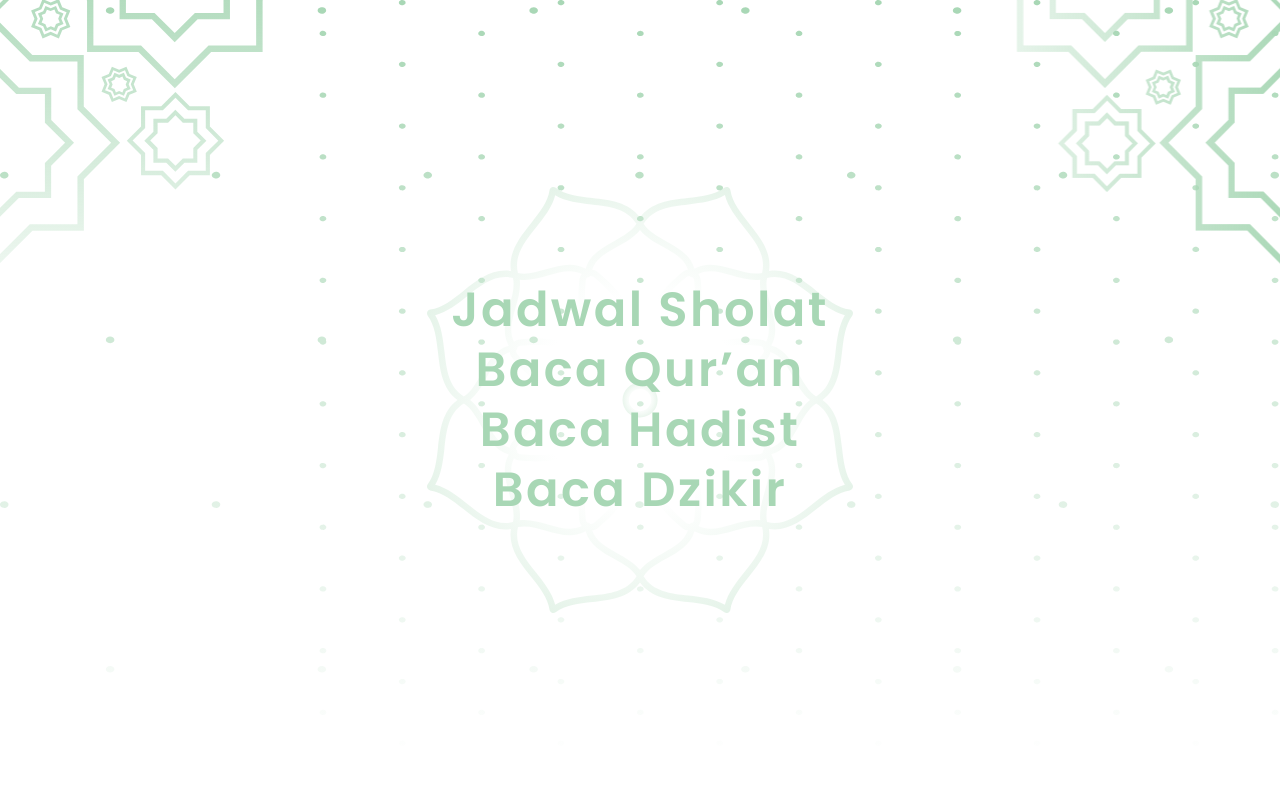
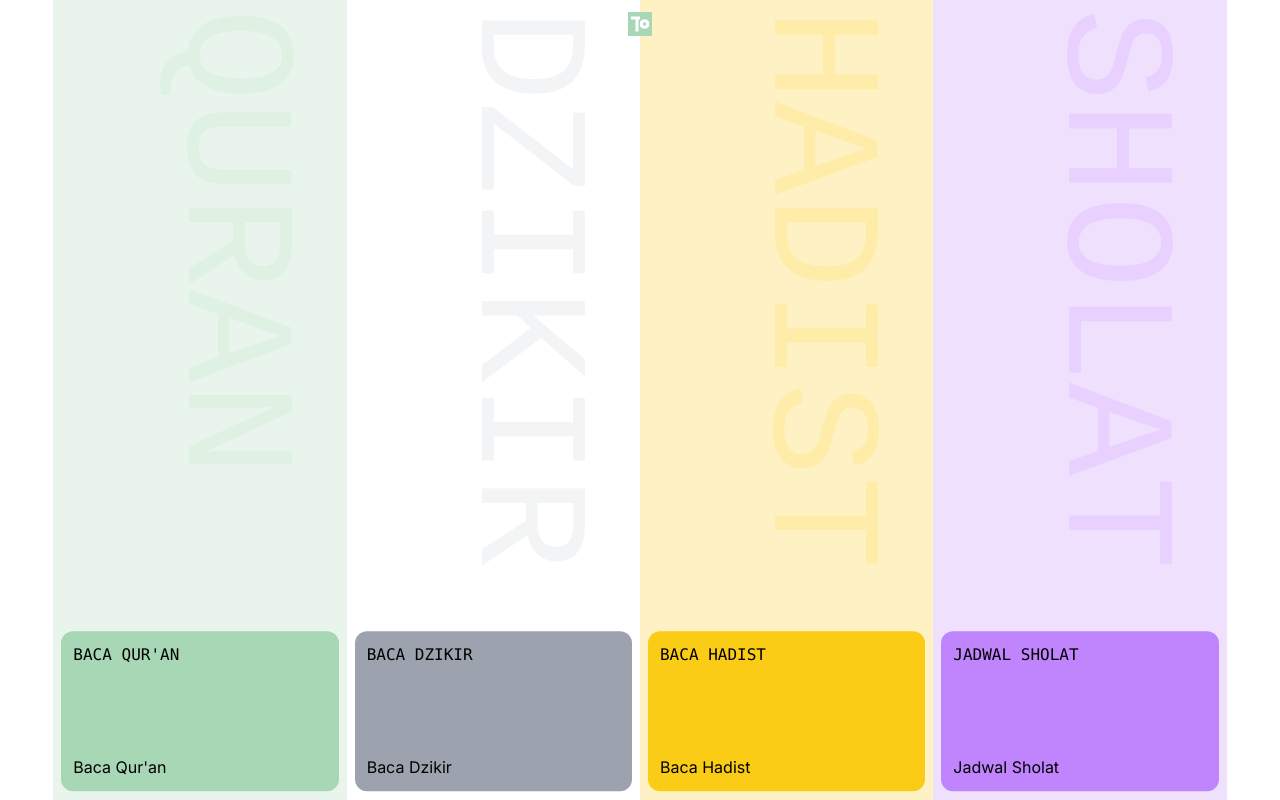
Before and after one commit to Teddir/basmallah, a Next.js app: page / in a window 1280 px wide. Built offline with nearby package versions, Linux system fonts and the light colour scheme; no server answers.

Commit message:
fix: update ui ux

```diff
--- a/app/dzikir/layout.tsx
+++ b/app/dzikir/layout.tsx
@@ -3,7 +3,7 @@ import { Metadata } from "next";
 export const metadata: Metadata = {
   title: "Dzikir",
   description:
-    "Discover a collection of daily Dzikir in Basmallah. An Islamic app that helps Muslims remember Allah through Dzikir, with complete and easily accessible guides every day.",
+    "Temukan kumpulan Dzikir harian di Basmallah. Sebuah aplikasi Islami yang membantu umat Islam mengingat Allah melalui Dzikir, dengan panduan lengkap dan mudah diakses setiap hari.",
 };
 
 export default function DzikirLayout({
--- a/app/globals.css
+++ b/app/globals.css
@@ -19,3 +19,65 @@
       color-scheme: light;
   }
 }
+
+.ted::after {
+  width: 12px;
+  height: 12px;
+  position: absolute;
+  z-index: -1;
+  content: 'Quran';
+  rotate: calc(90deg);
+  font-family: monospace;
+  text-transform: uppercase;
+  font-size: 12em;
+  letter-spacing: 0px;
+  color: rgb(168 215 181 / 0.16);
+  right: 0;
+}
+
+
+.ted1::after {
+  width: 12px;
+  height: 12px;
+  position: absolute;
+  z-index: -1;
+  content: 'Dzikir';
+  rotate: calc(90deg);
+  font-family: monospace;
+  text-transform: uppercase;
+  font-size: 12em;
+  letter-spacing: 0px;
+  color: rgb(156 163 175 / 0.16);
+  right: 0;
+}
+
+.ted2::after {
+  width: 12px;
+  height: 12px;
+  position: absolute;
+  z-index: -1;
+  content: 'Hadist';
+  rotate: calc(90deg);
+  font-family: monospace;
+  text-transform: uppercase;
+  font-size: 12em;
+  letter-spacing: 0px;
+  color: rgb(250 204 21 / 0.16);
+  right: 0;
+}
+
+
+.ted3::after {
+  width: 12px;
+  height: 12px;
+  position: absolute;
+  z-index: -1;
+  content: 'Sholat';
+  rotate: calc(90deg);
+  font-family: monospace;
+  text-transform: uppercase;
+  font-size: 12em;
+  letter-spacing: 0px;
+  color: rgb(192 132 252 / 0.16);
+  right: 0;
+}
--- a/app/hadist/layout.tsx
+++ b/app/hadist/layout.tsx
@@ -3,7 +3,7 @@ import { Metadata } from "next";
 export const metadata: Metadata = {
   title: "Hadith Collection",
   description:
-    "Discover authentic Hadith from various collections, providing guidance and wisdom for everyday life. Explore and learn from the sayings of the Prophet Muhammad (peace be upon him) with Basmallah.",
+    "Temukan Hadits shahih dari berbagai koleksi, memberikan bimbingan dan hikmah dalam kehidupan sehari-hari. Jelajahi dan pelajari dari sabda Nabi Muhammad (saw) dengan Basmallah.",
 };
 
 export default function HadistLayout({
--- a/app/layout.tsx
+++ b/app/layout.tsx
@@ -25,7 +25,7 @@ export const metadata: Metadata = {
     template: `%s - Basmallah`,
   },
   description:
-    "Basmallah is an Islamic application that provides a comprehensive collection of Dzikir, Al-Quran, Hadith, and accurate prayer schedules to assist Muslims in their daily worship.",
+    "Basmallah adalah aplikasi Islami yang menyediakan kumpulan Dzikir, Al-Quran, Hadits, dan jadwal sholat yang lengkap untuk membantu umat Islam dalam menjalankan ibadah sehari-hari.",
   keywords: [
     "jadwal sholat",
     "baca qur'an",
--- a/app/page.tsx
+++ b/app/page.tsx
@@ -1,10 +1,171 @@
 "use client";
+import Image from "next/image";
+import { useEffect, useState } from "react";
+import { calculateTimeDifference, findNextPrayerTime } from "./sholat/Body";
+import { getSholat } from "./lib/data";
 import { useModal } from "@/context/modal";
-import { useEffect } from "react";
+import { useRouter } from "next/navigation";
+
+const today = new Date().toLocaleDateString("en-US", {
+  day: "numeric",
+});
+
+interface ObjGeo {
+  longitude: number;
+  latitude: number;
+}
 
 export default function Home() {
+  const router = useRouter();
   const { showModal } = useModal();
+  const [loading, setLoading] = useState(false);
+  const [datas, setDatas] = useState<DataSholat[]>([]);
+  const [activeIndex, setActiveIndex] = useState(2);
+  const [nextPrayerTime, setNextPrayerTime] = useState("");
+  const [timeRemaining, setTimeRemaining] = useState("");
 
-  useEffect(() => showModal(""), []);
-  return null;
+  useEffect(() => {
+    function handleDatas(datasSholat: DataSholat[], isNew: boolean) {
+      const activeCardIndex = datasSholat.findIndex(
+        (data) => data.date?.split(" ")[0] === today
+      );
+
+      setDatas(datasSholat);
+      setActiveIndex(activeCardIndex !== -1 ? activeCardIndex : 2);
+      isNew &&
+        localStorage.setItem("waktu_sholat", JSON.stringify(datasSholat));
+    }
+
+    async function getData(geo?: ObjGeo, use?: boolean) {
+      let datasSholat: DataSholat[] = await getSholat(
+        use
+          ? {
+              geo,
+            }
+          : { city: "jakarta" }
+      );
+      handleDatas(datasSholat, true);
+    }
+
+    try {
+      setLoading(true);
+      const oldDataSholat = localStorage.getItem("waktu_sholat");
+      const isOldDataSholat: DataSholat[] = !oldDataSholat
+        ? []
+        : JSON.parse(oldDataSholat || "");
+
+      if (isOldDataSholat.length > 0)
+        return handleDatas(isOldDataSholat, false);
+
+      if (navigator.geolocation) {
+        const successCallback = (position: GeolocationPosition) => {
+          getData(position.coords, true);
+        };
+
+        const errorCallback = (error: any) => {
+          getData({ latitude: 0, longitude: 0 }, false);
+          console.log(error);
+        };
+
+        navigator.geolocation.getCurrentPosition(
+          successCallback,
+          errorCallback
+        );
+      } else {
+        alert("Sorry Not available geolocation!");
+      }
+    } catch (error) {
+      error instanceof Error && console.log(error.message);
+    } finally {
+      setLoading(false);
+    }
+  }, []);
+
+  useEffect(() => {
+    if (datas.length > 0 && activeIndex >= 0) {
+      const { nextPrayer, isNextDay } = findNextPrayerTime(datas, activeIndex);
+
+      if (nextPrayer) {
+        setNextPrayerTime(`${nextPrayer.id}, ${nextPrayer.value}`);
+        setTimeRemaining(calculateTimeDifference(nextPrayer.value, isNextDay));
+      }
+    }
+  }, [datas, activeIndex]);
+
+  return (
+    <section className="min-h-screen h-full relative max-w-[1440px] w-full mx-auto">
+      {/* jadwal sholat */}
+      <div className="fixed sm:absolute w-full z-10 my-auto justify-center items-center flex flex-col translate-y-1/2">
+        {/* navbar */}
+        <nav className="flex w-full justify-center">
+          <button onClick={() => showModal("")}>
+            <Image
+              src={"/images/favicon.png"}
+              width={24}
+              height={24}
+              alt="logo"
+            />
+          </button>
+        </nav>
+        {!timeRemaining ? null : (
+          <div className="flex flex-col text-center space-y-2 z-20 mt-16 bg-white-50/50 p-4 rounded-xl backdrop-blur-sm w-fit">
+            <p className="text-xl sm:text-3xl font-normal font-mono">
+              {timeRemaining} menuju
+            </p>
+            <p className="text-xl sm:text-4xl font-semibold font-mono">
+              {nextPrayerTime}
+            </p>
+          </div>
+        )}
+      </div>
+
+      {/* list menu */}
+      <div className="grid xl:grid-cols-4 sm:grid-cols-2 grid-cols-1 w-full">
+        <div className="ted h-screen max-h-screen p-2  bg-primary/25 relative flex w-full overflow-hidden">
+          <div className="h-full translate-y-[79.5%] group-hover:-translate-y-full transition-all delay-72 duration-1000  w-full flex">
+            <button
+              onClick={() => router.push("/quran")}
+              className="h-full max-h-[20dvh]  bg-primary p-3 justify-between w-full flex flex-col rounded-xl"
+            >
+              <p className="uppercase font-mono">Baca Qur'an</p>
+              <p>Baca Qur'an</p>
+            </button>
+          </div>
+        </div>
+        <div className="ted1 h-screen max-h-screen p-2  bg-white/25 relative flex w-full overflow-hidden">
+          <div className="h-full translate-y-[79.5%] group-hover:-translate-y-full transition-all delay-72 duration-1000  w-full flex">
+            <button
+              onClick={() => router.push("/quran")}
+              className="h-full max-h-[20dvh]  bg-gray-400 p-3 justify-between w-full flex flex-col rounded-xl"
+            >
+              <p className="uppercase font-mono">Baca Dzikir</p>
+              <p>Baca Dzikir</p>
+            </button>
+          </div>
+        </div>
+        <div className="ted2 h-screen max-h-screen p-2  bg-yellow-400/25 relative flex w-full overflow-hidden">
+          <div className="h-full translate-y-[79.5%] group-hover:-translate-y-full transition-all delay-72 duration-1000  w-full flex">
+            <button
+              onClick={() => router.push("/quran")}
+              className="h-full max-h-[20dvh]  bg-yellow-400 p-3 justify-between w-full flex flex-col rounded-xl"
+            >
+              <p className="uppercase font-mono">Baca Hadist</p>
+              <p>Baca Hadist</p>
+            </button>
+          </div>
+        </div>
+        <div className="ted3 h-screen max-h-screen p-2  bg-purple-400/25 relative flex w-full overflow-hidden">
+          <div className="h-full translate-y-[79.5%] group-hover:-translate-y-full transition-all delay-72 duration-1000  w-full flex">
+            <button
+              onClick={() => router.push("/quran")}
+              className="h-full max-h-[20dvh]  bg-purple-400 p-3 justify-between w-full flex flex-col rounded-xl"
+            >
+              <p className="uppercase font-mono">Jadwal Sholat</p>
+              <p>Jadwal Sholat</p>
+            </button>
+          </div>
+        </div>
+      </div>
+    </section>
+  );
 }
--- a/app/quran/layout.tsx
+++ b/app/quran/layout.tsx
@@ -3,7 +3,7 @@ import { Metadata } from "next";
 export const metadata: Metadata = {
   title: "Al-Quran",
   description:
-    "Explore the complete Al-Quran in Basmallah. Access the holy book of Islam with translations, tafsir, and easy navigation for Muslims seeking guidance and knowledge.",
+    "Jelajahi Al-Quran lengkap di Basmallah. Akses kitab suci Islam dengan terjemahan, tafsir, dan navigasi yang mudah bagi umat Islam yang mencari bimbingan dan ilmu.",
 };
 
 export default function QuranLayout({
--- a/app/sholat/Body.tsx
+++ b/app/sholat/Body.tsx
@@ -10,7 +10,7 @@ const today = new Date().toLocaleDateString("en-US", {
   day: "numeric",
 });
 
-const calculateTimeDifference = (targetTime: string, isNextDay: boolean) => {
+export const calculateTimeDifference = (targetTime: string, isNextDay: boolean) => {
   const [hours, minutes] = targetTime.split(":").map(Number);
   const targetDate = new Date();
   targetDate.setHours(hours, minutes, 0, 0);
@@ -32,7 +32,7 @@ const calculateTimeDifference = (targetTime: string, isNextDay: boolean) => {
     : `${hoursDiff} Jam, ${minutesDiff} Menit`;
 };
 
-const findNextPrayerTime = (datas: DataSholat[], activeIndex: number) => {
+export const findNextPrayerTime = (datas: DataSholat[], activeIndex: number) => {
   const now = new Date();
   const currentTime = now.getHours() * 60 + now.getMinutes();
 
--- a/app/sholat/layout.tsx
+++ b/app/sholat/layout.tsx
@@ -3,7 +3,7 @@ import { Metadata } from "next";
 export const metadata: Metadata = {
   title: "Prayer Schedule",
   description:
-    "Access accurate prayer schedules on Basmallah. Stay updated with precise prayer timings and guidance for Muslims to fulfill their daily prayers.",
+    "Akses jadwal sholat akurat di Basmallah. Dapatkan informasi terkini tentang waktu sholat yang tepat dan panduan bagi umat Islam untuk menunaikan sholat harian mereka.",
 };
 
 export default function SholatLayout({
--- a/components/modal/main/index.tsx
+++ b/components/modal/main/index.tsx
@@ -37,7 +37,7 @@ const Modal: React.FC = () => {
   return (
     <div
       className="modal fixed inset-0 bg-white flex items-center justify-center z-50"
-      onClick={() => pathname == "/" ? null :handleClose}
+      onClick={() => handleClose()}
     >
       <Image
         id="bintik"
```
Also changed, not shown: app/lib/data.ts (+11 -2 lines).
